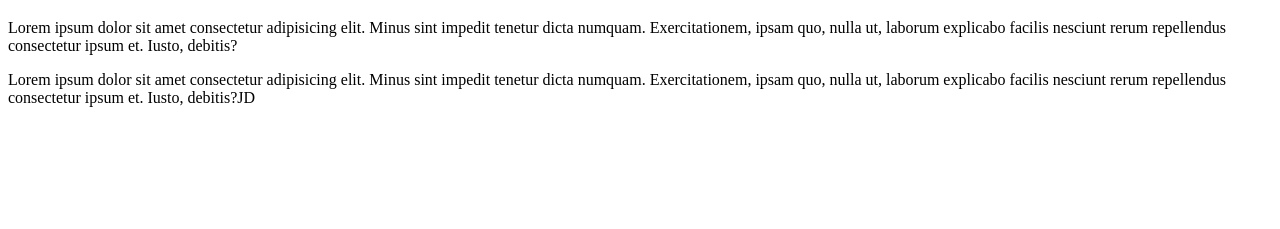
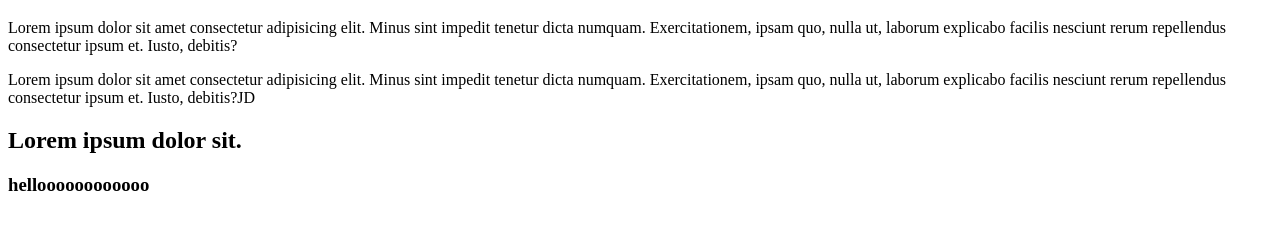
Before and after one commit to itstumpa/Programming-hero, a plain HTML site: page index.html in a window 1280 px wide. Shown: the part 61-290 px from the top of the page. Drawn offline with Linux system fonts and the light colour scheme.

Commit message:
first commit

```diff
--- a/index.html
+++ b/index.html
@@ -9,5 +9,8 @@
       <h1>Programming hero</h1>
       <p>Lorem ipsum dolor sit amet consectetur adipisicing elit. Minus sint impedit tenetur dicta numquam. Exercitationem, ipsam quo, nulla ut, laborum explicabo facilis nesciunt rerum repellendus consectetur ipsum et. Iusto, debitis?</p>
       <p>Lorem ipsum dolor sit amet consectetur adipisicing elit. Minus sint impedit tenetur dicta numquam. Exercitationem, ipsam quo, nulla ut, laborum explicabo facilis nesciunt rerum repellendus consectetur ipsum et. Iusto, debitis?JD</p>
+
+      <h2>Lorem ipsum dolor sit.</h2>
+      <h3>helloooooooooooo</h3>
 </body>
 </html>
```
